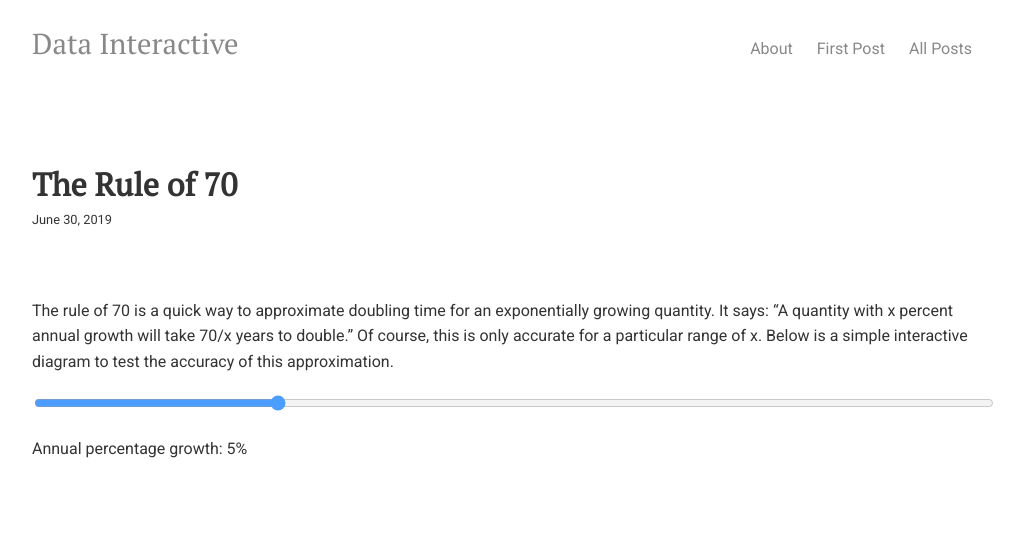
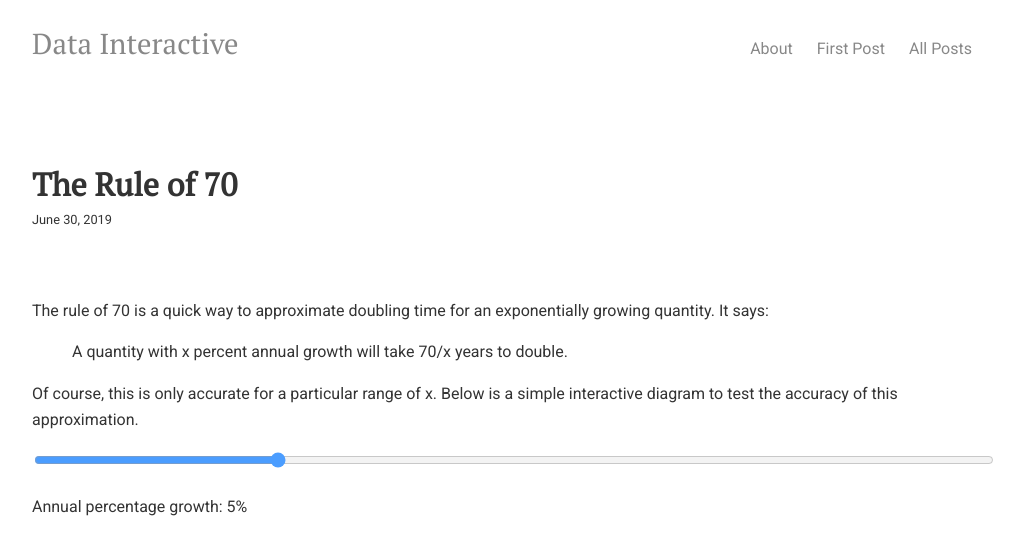
Before and after one commit to datainteractive/datainteractive.github.io, a Jekyll site: the page built from _posts/2019-06-30-the-rule-of-70.html, in a window 1280 px wide. Shown: the top 555 px of the page, without its empty margins (128-1152 px from the left). Built offline with Jekyll 4.4.1, drawn with Linux system fonts in a browser that asks for light colours.

```diff
--- a/_posts/2019-06-30-the-rule-of-70.html
+++ b/_posts/2019-06-30-the-rule-of-70.html
@@ -10,7 +10,7 @@ date: 2019-06-30
 <p>
 The rule of 70 is a quick way to approximate doubling time for an exponentially growing quantity. It says:
 
-  <q>A quantity with x percent annual growth will take 70/x years to double.</q>
+  <blockquote>A quantity with x percent annual growth will take 70/x years to double.</blockquote>
 
 Of course, this is only accurate for a particular range of x. Below is a simple interactive diagram to test the accuracy of this approximation.
 </p>
```
